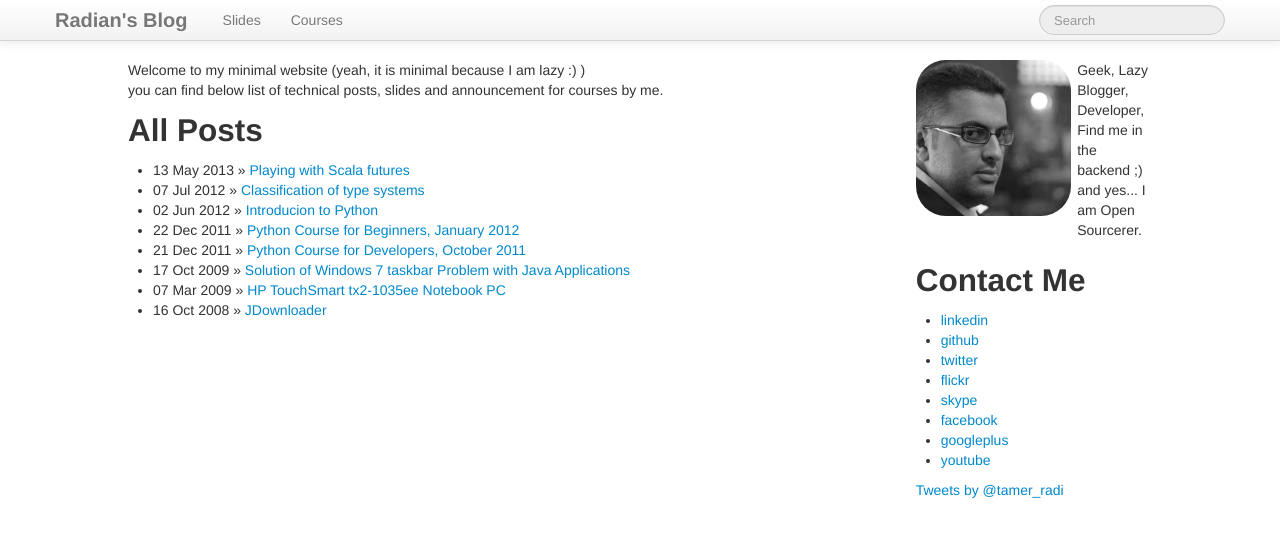
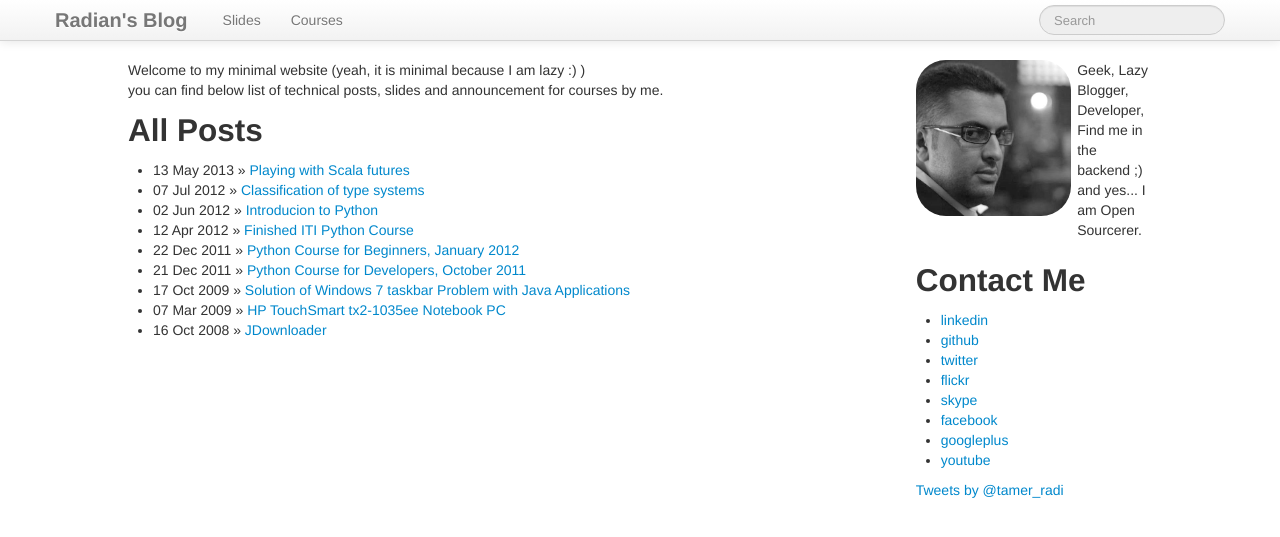
Before and after one commit to tabdulradi/tabdulradi.github.io, a Jekyll site: the page built from index.html, in a window 1280 px wide. Shown: the top 537 px of the page. Built offline with Jekyll 4.4.1, drawn with Linux system fonts in a browser that asks for light colours; comment, search, counter and statistics services are not loaded.

Commit message:
Adds an old blog, and fixes another

```diff
--- a/_posts/.personal/2012-04-12-itii-6-hours.html
+++ /dev/null
@@ -1,6 +0,0 @@
----
-layout: post
-title: 'ITI'
-tags:
----
-<p><h6 class="uiStreamMessage" data-ft='{"type":1}'><span class="messageBody" data-ft='{"type":3}'>I&#8217;ve just teached almost half of #Python for #ITI students in 6 hours!! These guys are awesome. #Egypt</span></h6></p>
--- a/_posts/blog/2009-10-17-solution-of-windows-7-taskbar-problem-with-java-applications.html
+++ b/_posts/blog/2009-10-17-solution-of-windows-7-taskbar-problem-with-java-applications.html
@@ -7,8 +7,8 @@ tags:
 <p>Well , did any one have the problem I got</p>
 <p>in Windows 7 &#8230; I can&#8217;t pin JDownloader to my taskbar&#160;!</p>
 <p>if I opened it and right-clicked the icon on taskbar and choosed Pin to task bar .. &#8220;javaw&#8221; program is pinned instead</p>
-<p>and if I right-clicked it&#8217;s icon from start menu and choosed pin to taskbar .. I get the correct icon pinned in taskbar .. but when I click it &#8230; it opens a new icon in the taskbar&#160;!<!-- more --></p>
-<p><img class="mceWPmore" src="http://localhost/wordpress/wp-includes/js/tinymce/plugins/wordpress/img/trans.gif" title="More..."/>Well this problem because JDownloader is a java application and is running from javaw process &#8230; although there is a way to make your java application have it&#8217;s unique process &#8230; but JDownloader team decided not to use it</p>
+<p>and if I right-clicked it&#8217;s icon from start menu and choosed pin to taskbar .. I get the correct icon pinned in taskbar .. but when I click it &#8230; it opens a new icon in the taskbar!</p>
+<p>Well this problem because JDownloader is a java application and is running from javaw process &#8230; although there is a way to make your java application have it&#8217;s unique process &#8230; but JDownloader team decided not to use it</p>
 <p>A Solution I found for this problem &#8230; Which worked with JDownloader .. and should work with any Java application facing same problem&#160;:</p>
 <p>Browse to your Java directory in Program Files &#8230; Make a Copy of &#8216;javaw.exe&#8217; file &#8230; and rename it to the Programs name &#8230; ( in this case I renamed it to &#8220;JDownloader.exe&#8221; )</p>
 <p>then create a new shortcut to the new file, plus a parameter .. which will be your Program&#8217;s JAR file location</p>
```
Also changed, not shown: _posts/blog/2012-04-12-iti-6-hours.html (added, +7 -0 lines).
